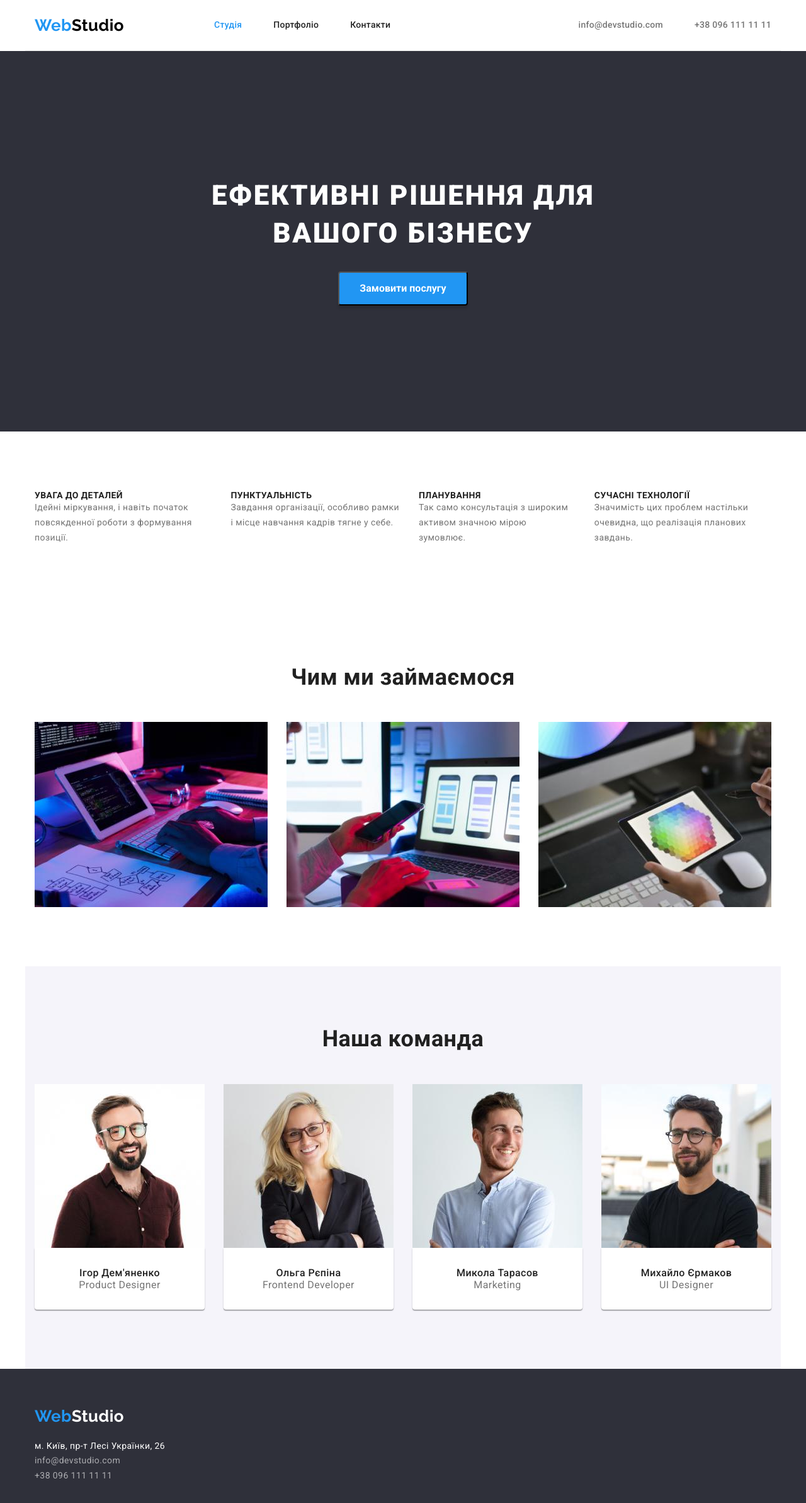
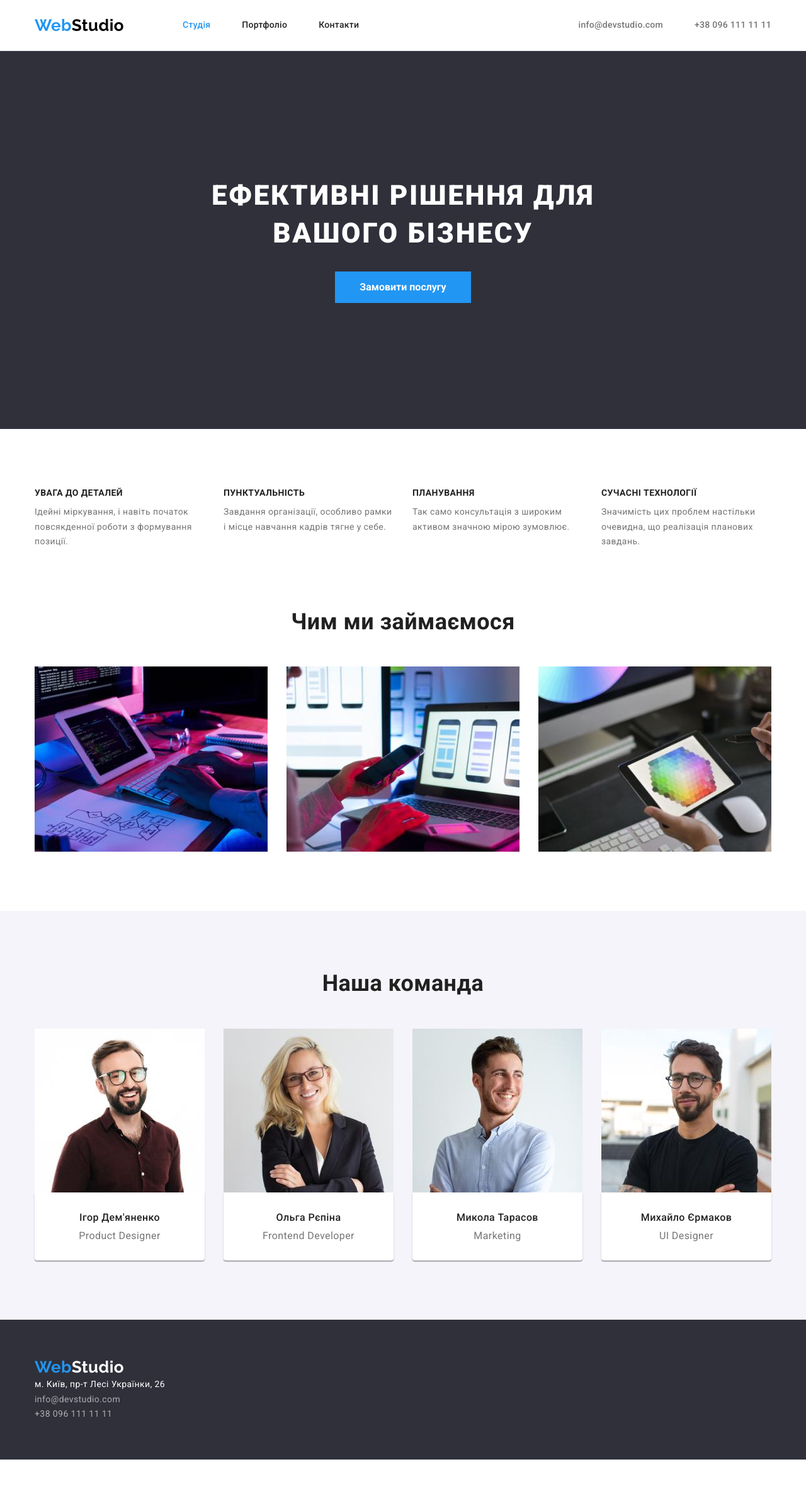
Before and after one commit to Yury-H/goit-markup-hw-03, a plain HTML site: page index.html in a window 1280 px wide. Shown: the whole page at 63% size. After the commit the page ends 2317 px from the top, so only its background shows below. Drawn offline with nearby package versions, Linux system fonts and the light colour scheme.

Commit message:
mentor's remarks has been corrected

```diff
--- a/css/styles.css
+++ b/css/styles.css
@@ -77,12 +77,12 @@ img {
 
 .header {
   background-color: var(--primary-backgraund-color);
+  border-bottom: 1px solid #ececec;
 }
 
 .header-container {
   display: flex;
   align-items: center;
-  border-bottom: 1px solid #ECECEC;
 }
 
 .header-logo {
@@ -92,13 +92,25 @@ img {
   font-size: 26px;
   line-height: 1.19;
   margin-right: 93px;
+  padding-top: 24px;
+  padding-bottom: 24px;
 }
 
 .header-logo-studio {
   color: #000000;
+  padding-top: 24px;
+  padding-bottom: 24px;
 }
 
 .header-nav {
+  display: flex;
+  align-items: center;
+  /*gap: 50px;*/
+  margin-top: 0;
+  margin-bottom: 0;
+  padding: 0;
+}
+.header-nav-items {
   display: flex;
   align-items: center;
   gap: 50px;
@@ -170,22 +182,24 @@ img {
 }
 
 .hero-button {
-  display: block;
+  display: flex;
+  align-items: center;
+  justify-content: center;
   margin-right: auto;
   margin-left: auto;
-  padding: 10px 32px;
   background-color: var(--accent-color);
   color: var(--primary-backgraund-color);
   font-weight: 700;
   font-size: 16px;
   line-height: 1.87;
-  box-shadow: 0px 4px 4px rgba(0, 0, 0, 0.15);
-  border-radius: 4px;
+  width: 216px;
+  height: 50px;
+  border: none;
 }
 
 .hero-button:hover,
 .hero-button:focus {
-  text-decoration: underline;
+  background-color: #188ce8;
 }
 
 /*features*/
@@ -197,14 +211,19 @@ img {
 }
 
 .features-title {
+  width: 270px;
+  text-align: start;
   color: var(--title-color);
   font-size: 14px;
   font-weight: 700;
   line-height: 1.14;
   text-transform: uppercase;
+  margin-bottom: 10px;
 }
 
 .features-text {
+  width: 270px;
+  text-align: start;
   color: var(--text-color);
   font-weight: 400;
   line-height: 1.71;
@@ -213,8 +232,7 @@ img {
 /* specialisation*/
 
 .spec-container {
-  padding-top: 94px;
-  padding-bottom: 94px;
+  padding-top: 0;
 }
 
 .spec-title {
@@ -236,8 +254,6 @@ img {
 
 .team-container {
   background-color: #f5f4fa;
-  padding-top: 94px;
-  padding-bottom: 94px;
 }
 .team-title {
   color: var(--title-color);
@@ -267,6 +283,7 @@ img {
   font-weight: 500;
   font-size: 16px;
   line-height: 1.19;
+  margin-bottom: 10px;
 }
 
 .team-position {
@@ -281,9 +298,6 @@ img {
 
 .footer {
   background-color: var(--secondary-backgraund-color);
-}
-
-.footer-container {
   padding: 60px 15px;
 }
 
@@ -293,6 +307,7 @@ img {
   font-weight: 700;
   font-size: 26px;
   line-height: 1.19;
+  margin-bottom: 20px;
 }
 
 .footer-logo-studio {
@@ -302,7 +317,6 @@ img {
 .address {
   font-style: normal;
   text-align: left;
-  margin-top: 20px;
 }
 
 .footer-address {
@@ -336,7 +350,7 @@ img {
 
 .portfolio-filter {
   display: flex;
-  gap: 30px;
+  gap: 8px;
   justify-content: center;
   margin-bottom: 50px;
 }
@@ -363,7 +377,10 @@ img {
     0px 2px 2px rgba(0, 0, 0, 0.12);
   border-radius: 4px;
 }
-
+.current-filter-item {
+  color: var(--primary-backgraund-color);
+  background-color: var(--accent-color);
+}
 .portfolio-list {
   display: flex;
   flex-wrap: wrap;
--- a/index.html
+++ b/index.html
@@ -25,7 +25,7 @@
           <a href="./index.html" class="header-link header-logo">
             Web<span class="header-logo-studio">Studio</span></a
           >
-          <ul class="header-nav">
+          <ul class="header-nav-items">
             <li>
               <a class="header-nav-item current" href="./index.html">Студія</a>
             </li>
@@ -51,16 +51,16 @@
     </header>
     <main>
       <!--Hero-->
-      <div class="hero">
-        <section class="container">
+      <section class="hero">
+        <div class="container">
           <h1 class="hero-title">Ефективні рішення для вашого бізнесу</h1>
           <button type="button" class="hero-button">Замовити послугу</button>
-        </section>
-      </div>
+        </div>
+      </section>
 
       <!--Our Features-->
-      <div>
-        <section class="section container">
+      <section>
+        <div class="section container">
           <h2 class="visually-hidden">Особливості</h2>
           <ul class="features-container">
             <li>
@@ -91,12 +91,12 @@
               </p>
             </li>
           </ul>
-        </section>
-      </div>
+        </div>
+      </section>
 
       <!--Our specialization-->
-      <div class="section container spec-container">
-        <section>
+      <section>
+        <div class="section container spec-container">
           <h2 class="spec-title">Чим ми займаємося</h2>
           <ul class="spec-images">
             <li><img src="./images/img1.jpg" alt="Computer" width="370" /></li>
@@ -105,12 +105,12 @@
             </li>
             <li><img src="./images/img3.jpg" alt="Tablet" width="370" /></li>
           </ul>
-        </section>
-      </div>
+        </div>
+      </section>
 
       <!--Our Team-->
-      <div class="section team-container container">
-        <section>
+      <section class="team-container">
+        <div class="section container">
           <h2 class="team-title">Наша команда</h2>
           <ul class="team-list">
             <li>
@@ -158,12 +158,12 @@
               </div>
             </li>
           </ul>
-        </section>
-      </div>
+        </div>
+      </section>
     </main>
     <!--Footer-->
     <footer class="footer">
-      <div class="footer-container container">
+      <div class="container">
         <a href="./index.html" class="footer-logo"
           >Web<span class="footer-logo-studio">Studio</span></a
         >
```
Also changed, not shown: portfolio.html (+17 -10 lines).
